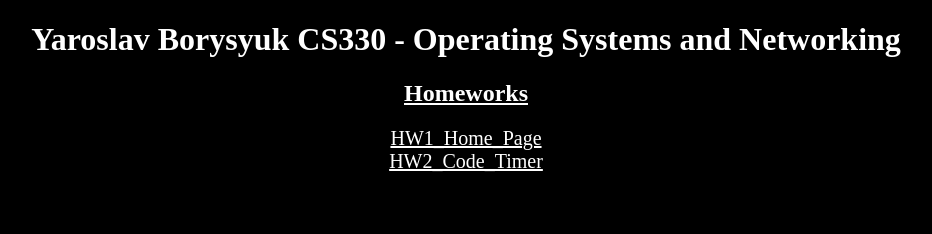
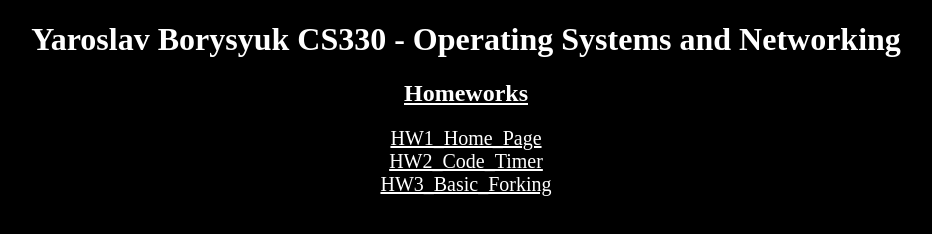
Before and after one commit to borysyy/CS330, a plain HTML site: page website/index.html in a window 1280 px wide. Shown: the whole page, without its empty margins (174-1106 px from the left). Drawn offline with Linux system fonts and the light colour scheme.

Commit message:
Added HW3 link to website

```diff
--- a/website/index.html
+++ b/website/index.html
@@ -23,7 +23,7 @@
             font-size: 20px;
         }
 
-        body{
+        body {
             text-align: center;
         }
     </style>
@@ -31,6 +31,8 @@
 
     <a href="https://74.79.35.66/~borysyy/HW1/">HW1_Home_Page</a> <br>
     <a href="https://74.79.35.66/~borysyy/HW2/">HW2_Code_Timer</a> <br>
+    <a href="https://74.79.35.66/~borysyy/HW3/">HW3_Basic_Forking</a> <br>
+
 
 
 </body>
```
